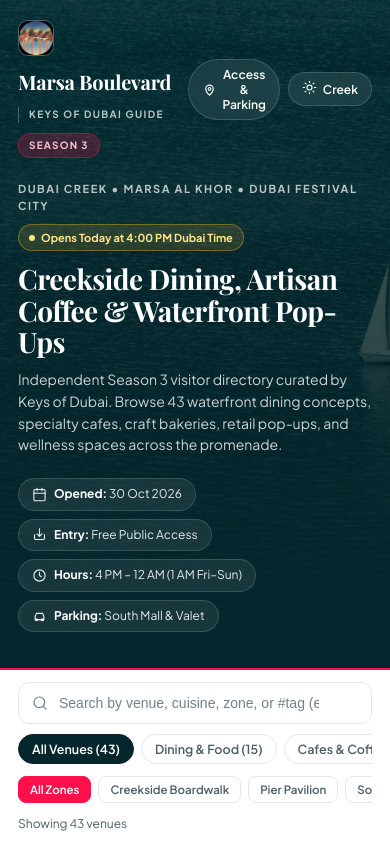
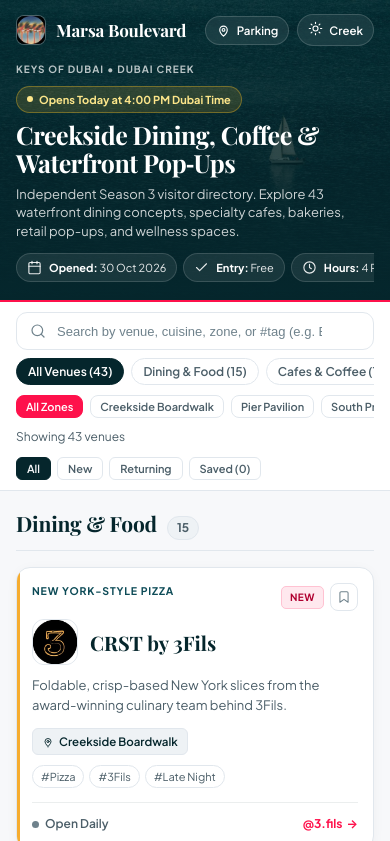
Before and after one commit to fakhouri/keysofdubai-marsaboulevard, a plain HTML site: page index.html in a window 390 px wide. Shown: the top 841 px of the page. Drawn offline with nearby package versions, Linux system fonts and the light colour scheme; a web font is replaced by a local one.

Commit message:
Polish mobile hero, nav, and above-the-fold layout

```diff
--- a/index.html
+++ b/index.html
@@ -174,15 +174,16 @@
     display: flex;
     align-items: center;
     gap: 10px;
-    flex-wrap: wrap;
+    min-width: 0;
   }
 
   .brand-wordmark {
     font-family: 'Playfair Display', Georgia, serif;
-    font-size: 20px;
+    font-size: 19px;
     font-weight: 700;
     letter-spacing: -0.01em;
     color: #ffffff;
+    white-space: nowrap;
   }
 
   .brand-sub {
@@ -193,6 +194,7 @@
     color: rgba(255, 255, 255, 0.72);
     border-left: 1px solid rgba(255, 255, 255, 0.25);
     padding-left: 10px;
+    white-space: nowrap;
   }
 
   .brand-badge {
@@ -205,12 +207,14 @@
     background: rgba(254, 17, 75, 0.22);
     border: 1px solid rgba(254, 17, 75, 0.45);
     color: #ffc2d2;
+    white-space: nowrap;
   }
 
   .nav-controls {
     display: flex;
     align-items: center;
     gap: 8px;
+    flex-shrink: 0;
   }
 
   .action-btn, .theme-btn {
@@ -220,13 +224,15 @@
     border: 1px solid rgba(255, 255, 255, 0.16);
     color: #ffffff;
     border-radius: 999px;
-    padding: 7px 13px;
+    padding: 7px 12px;
     font-size: 12px;
     font-weight: 600;
     cursor: pointer;
     display: inline-flex;
     align-items: center;
     gap: 6px;
+    white-space: nowrap;
+    flex-shrink: 0;
     transition: var(--transition);
   }
 
@@ -902,11 +908,25 @@
   }
 
   @media (max-width: 640px) {
-    .hero { padding-left: 18px; padding-right: 18px; gap: 22px; }
-    .toolbar { padding-left: 18px; padding-right: 18px; }
-    main { padding-left: 18px; padding-right: 18px; }
+    .hero { padding: calc(14px + env(safe-area-inset-top)) 16px 18px; gap: 16px; }
+    .hero-avatar { width: 30px; height: 30px; border-radius: 8px; }
+    .brand-wordmark { font-size: 17px; }
+    .brand-sub, .brand-badge { display: none; }
+    .action-btn, .theme-btn { padding: 6px 10px; font-size: 11.5px; }
+    .hero-top-meta { gap: 8px; margin-bottom: 8px; }
+    .hero-eyebrow { font-size: 10px; letter-spacing: 0.1em; }
+    .hero h1 { font-size: 25px; margin-bottom: 8px; }
+    .hero-desc { font-size: 13px; margin-bottom: 12px; line-height: 1.45; }
+    .quick-facts { flex-wrap: nowrap; overflow-x: auto; scrollbar-width: none; gap: 6px; padding-bottom: 2px; }
+    .quick-facts::-webkit-scrollbar { display: none; }
+    .quick-pill { white-space: nowrap; flex-shrink: 0; padding: 5px 10px; font-size: 11px; }
+    .toolbar { padding: 10px 16px; gap: 8px; }
+    #searchInput { height: 38px; font-size: 13px; }
+    .chip { padding: 5px 11px; font-size: 12px; }
+    .zone-chip { padding: 4px 9px; font-size: 11px; }
+    main { padding: 16px 16px 48px; }
     .grid { grid-template-columns: 1fr; gap: 12px; }
-    .card { padding: 16px; }
+    .card { padding: 15px; }
     .modal-meta-grid { grid-template-columns: 1fr; }
   }
 </style>
@@ -929,7 +949,7 @@
     <div class="nav-controls">
       <button class="action-btn" id="openLocationModal" type="button">
         <svg class="svg-icon" viewBox="0 0 24 24"><path d="M12 21s-6-5.3-6-10a6 6 0 1 1 12 0c0 4.7-6 10-6 10z"/><circle cx="12" cy="11" r="2.2"/></svg>
-        <span>Access &amp; Parking</span>
+        <span>Parking</span>
       </button>
       <button class="theme-btn" id="themeToggle" type="button" aria-label="Toggle Night/Day theme">
         <span id="themeIcon"></span>
@@ -940,14 +960,14 @@
 
   <div class="hero-content">
     <div class="hero-top-meta">
-      <span class="hero-eyebrow">Dubai Creek &bull; Marsa Al Khor &bull; Dubai Festival City</span>
+      <span class="hero-eyebrow">Keys of Dubai &bull; Dubai Creek</span>
       <span class="live-status-pill" id="liveVenueStatus">
         <span class="live-dot"></span>
         <span id="liveVenueStatusText">Checking Dubai hours...</span>
       </span>
     </div>
-    <h1>Creekside Dining, Artisan Coffee &amp; Waterfront Pop-Ups</h1>
-    <p class="hero-desc">Independent Season 3 visitor directory curated by Keys of Dubai. Browse 43 waterfront dining concepts, specialty cafes, craft bakeries, retail pop-ups, and wellness spaces across the promenade.</p>
+    <h1>Creekside Dining, Coffee &amp; Waterfront&nbsp;Pop&#8209;Ups</h1>
+    <p class="hero-desc">Independent Season 3 visitor directory. Explore 43 waterfront dining concepts, specialty cafes, bakeries, retail pop-ups, and wellness spaces.</p>
 
     <div class="quick-facts">
       <span class="quick-pill">
@@ -955,8 +975,8 @@
         <span><strong>Opened:</strong> 30 Oct 2026</span>
       </span>
       <span class="quick-pill">
-        <svg class="svg-icon" viewBox="0 0 24 24"><path d="M20 12v6a2 2 0 0 1-2 2H6a2 2 0 0 1-2-2v-6"/><path d="M12 3v12m0 0-4-4m4 4 4-4"/></svg>
-        <span><strong>Entry:</strong> Free Public Access</span>
+        <svg class="svg-icon" viewBox="0 0 24 24"><path d="M20 6L9 17l-5-5"/></svg>
+        <span><strong>Entry:</strong> Free</span>
       </span>
       <span class="quick-pill">
         <svg class="svg-icon" viewBox="0 0 24 24"><circle cx="12" cy="12" r="9"/><path d="M12 7v5l3 2"/></svg>
```
